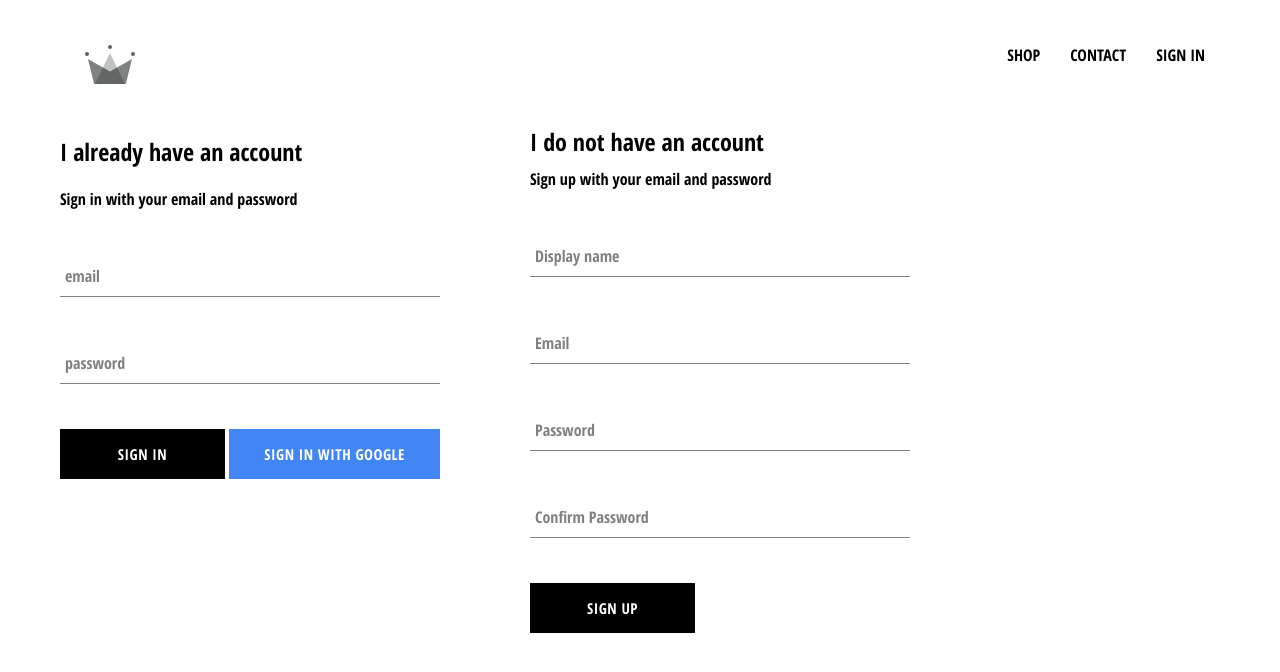
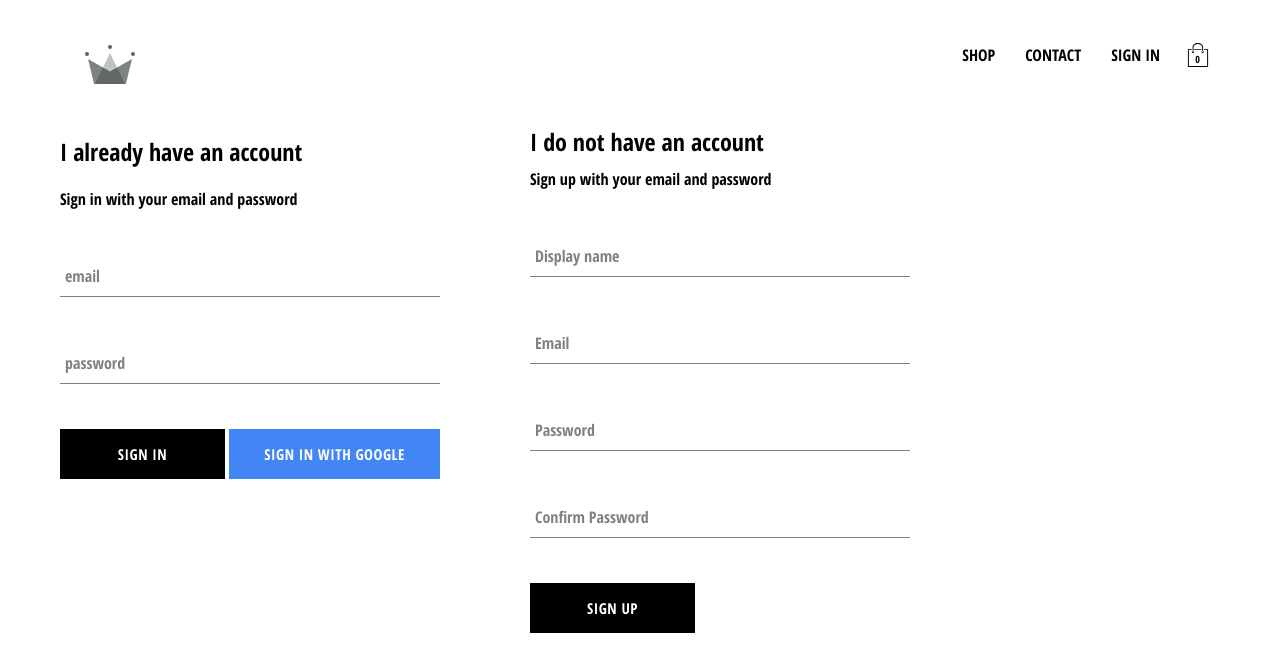
Before and after one commit to dhenabod/dhen-clothing, a React (Create React App) app: page /signin in a window 1280 px wide. Shown: the top 672 px of the page. Built offline with nearby package versions, Linux system fonts and the light colour scheme; no server answers.

Commit message:
added cartIcon and cartDropdown component to the app and implemented cart reducer for hiding and unhiding cartDropdown

```diff
--- /dev/null
+++ b/src/components/cart-dropdown/cart-dropdown.component.jsx
@@ -0,0 +1,15 @@
+import React from "react";
+import CustomButton from "../custom-button/custom-button.component";
+
+import "./cart-dropdown.styles.scss";
+
+const CartDropdown = () => {
+    return (
+        <div className="cart-dropdown">
+            <div className="cart-items" />
+            <CustomButton>GO TO CHECKOUT</CustomButton>
+        </div>
+    );
+};
+
+export default CartDropdown;
--- /dev/null
+++ b/src/components/cart-dropdown/cart-dropdown.styles.scss
@@ -0,0 +1,25 @@
+.cart-dropdown {
+    position: absolute;
+    width: 240px;
+    height: 340px;
+    display: flex;
+    flex-direction: column;
+    padding: 20px;
+    border: 1px solid black;
+    background-color: white;
+    top: 80px;
+    right: 40px;
+    z-index: 5;
+
+    .cart-items {
+        height: 240px;
+        width: auto;
+        display: flex;
+        flex-direction: column;
+        overflow: auto;
+    }
+
+    button {
+        margin-top: auto;
+    }
+}
--- /dev/null
+++ b/src/components/cart-icon/cart-icon.component.jsx
@@ -0,0 +1,25 @@
+import React from "react";
+
+import { connect } from "react-redux";
+import { toggleCartHidden } from "../../redux/cart/cart.actions";
+
+import { ReactComponent as ShoppingIcon } from "../../assets/shopping-bag.svg";
+import "./cart-icon.styles.scss";
+
+const CartIcon = ({ toggleCartHidden }) => {
+    return (
+        <div className="cart-icon" onClick={toggleCartHidden}>
+            <ShoppingIcon className="shopping-icon" />
+            <span className="item-count">0</span>
+        </div>
+    );
+};
+
+const mapDispatchToProps = (dispatch) => {
+    return {
+        toggleCartHidden: () => dispatch(toggleCartHidden()),
+    };
+};
+
+// we pass null as the first parameter because unlike in the header componnt we don't need props from reducer
+export default connect(null, mapDispatchToProps)(CartIcon);
--- /dev/null
+++ b/src/components/cart-icon/cart-icon.styles.scss
@@ -0,0 +1,21 @@
+.cart-icon {
+    width: 45px;
+    height: 45px;
+    position: relative;
+    display: flex;
+    align-items: center;
+    justify-content: center;
+    cursor: pointer;
+
+    .shopping-icon {
+        width: 24px;
+        height: 24px;
+    }
+
+    .item-count {
+        position: absolute;
+        font-size: 10px;
+        font-weight: bold;
+        bottom: 12px;
+    }
+}
--- a/src/components/header/header.component.jsx
+++ b/src/components/header/header.component.jsx
@@ -1,15 +1,19 @@
 import React from "react";
 import { Link } from "react-router-dom";
 import { ReactComponent as Logo } from "../../assets/crown.svg";
+
+import CartDropdown from "../cart-dropdown/cart-dropdown.component";
 
 // connct is a higher order component that lets us modify our component to have access to things related to redux
 import { connect } from "react-redux";
 
 import { auth } from "../../firebase/firebase.utils";
+import CartIcon from "../cart-icon/cart-icon.component";
+
 import "./header.styles.scss";
 
 // current user is from App.js
-const Header = ({ currentUser }) => {
+const Header = ({ currentUser, hidden }) => {
     return (
         <div className="header">
             <Link className="logo-container" to="/">
@@ -31,14 +35,17 @@
                         SIGN IN
                     </Link>
                 )}
+                <CartIcon />
             </div>
+            {!hidden ? <CartDropdown></CartDropdown> : null}
         </div>
     );
 };
-
-const mapStateToProps = (state) => {
+// destructure nested values (see root reducer)
+const mapStateToProps = ({ user: { currentUser }, cart: { hidden } }) => {
     return {
-        currentUser: state.user.currentUser,
+        currentUser,
+        hidden,
     };
 };
 
--- /dev/null
+++ b/src/redux/cart/cart.actions.js
@@ -0,0 +1,7 @@
+import CartActionTypes from "./cart.types";
+
+export const toggleCartHidden = () => {
+    return {
+        type: CartActionTypes.TOGGLE_CART_HIDDEN,
+    };
+};
--- /dev/null
+++ b/src/redux/cart/cart.reducer.js
@@ -0,0 +1,21 @@
+import CartActionTypes from "./cart.types";
+
+const INITIAL_STATE = {
+    hidden: true,
+};
+
+// default value
+const cartReducer = (state = INITIAL_STATE, action) => {
+    switch (action.type) {
+        case CartActionTypes.TOGGLE_CART_HIDDEN:
+            return {
+                ...state,
+                hidden: !state.hidden,
+            };
+
+        default:
+            return state;
+    }
+};
+
+export default cartReducer;
--- /dev/null
+++ b/src/redux/cart/cart.types.js
@@ -0,0 +1,5 @@
+const CartActionTypes = {
+    TOGGLE_CART_HIDDEN: "TOGGLE_CART_HIDDEN",
+};
+
+export default CartActionTypes;
--- a/src/redux/root-reducer.js
+++ b/src/redux/root-reducer.js
@@ -1,7 +1,9 @@
 import { combineReducers } from "redux";
 
 import userReducer from "./user/user.reducer";
+import cartReducer from "./cart/cart.reducer";
 
 export default combineReducers({
     user: userReducer,
+    cart: cartReducer,
 });
```
Also changed, not shown: src/assets/shopping-bag.svg (added).
